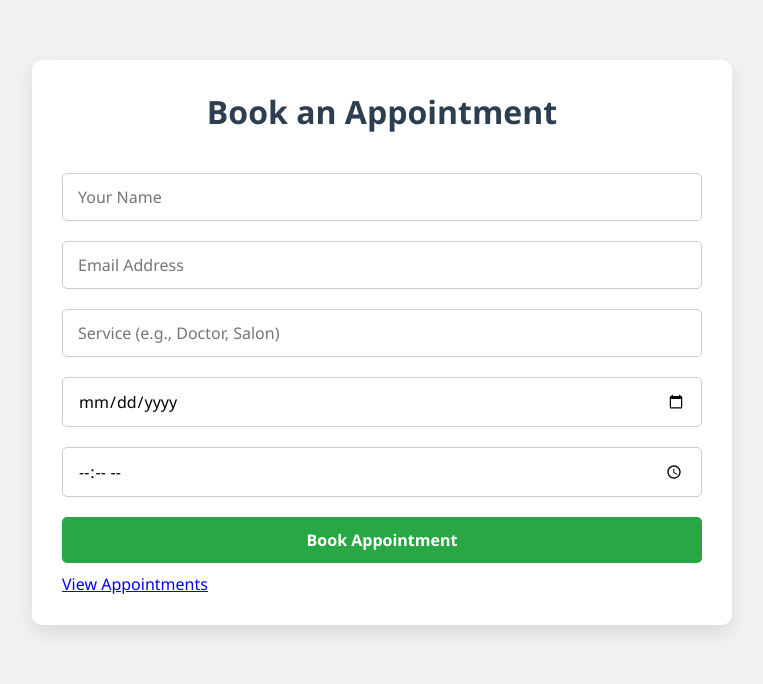
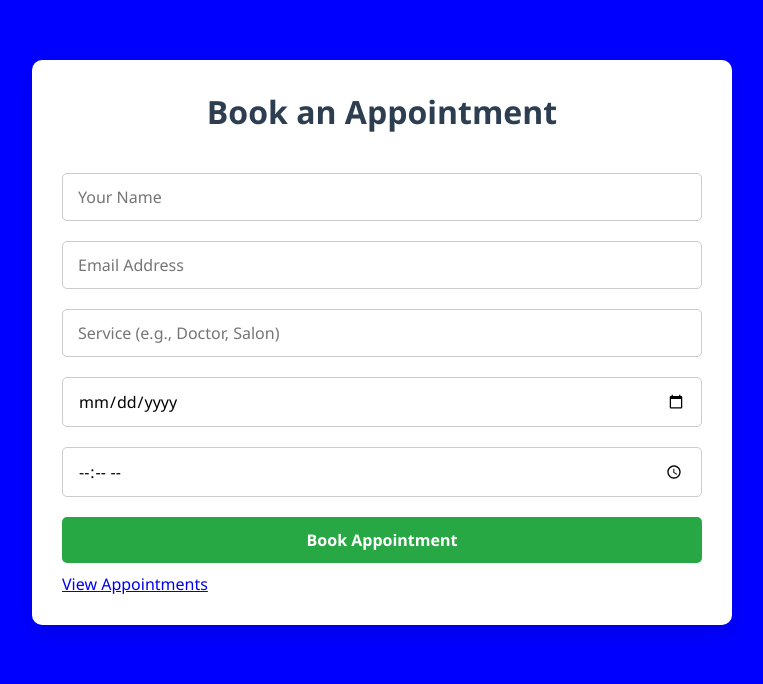
Before and after one commit to Chandana64-svg/Adsd_project, a Flask app: page / in a window 1280 px wide. Shown: the top 684 px of the page, without its empty margins (258-1021 px from the left). Run offline with Flask 3, Linux system fonts and the light colour scheme; parts of the project's set-up code (start-up, migrations or seed data) failed here and were passed over.

Commit message:
Update styles.css

```diff
--- a/static/styles.css
+++ b/static/styles.css
@@ -6,7 +6,7 @@
 }
 
 body {
-    background-color: #f2f2f2;
+    background-color: blue;
     padding: 20px;
     color: #333;
 }
```
